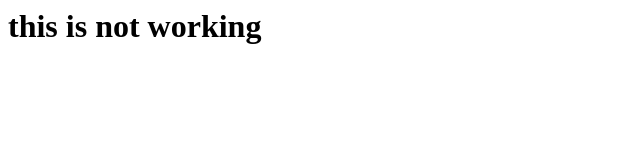
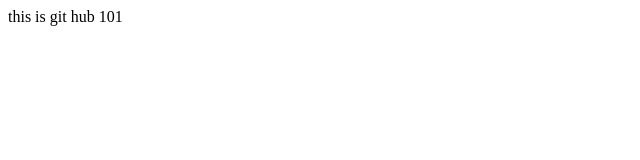
Before and after one commit to leoleesgibson/leoleesgibson.github.io, a plain HTML site: page index.html in a window 1280 px wide. Shown: the whole page, without its empty margins (0-640 px from the left). Drawn offline with Linux system fonts and the light colour scheme.

Commit message:
this is file update

```diff
--- a/index.html
+++ b/index.html
@@ -1,5 +1,5 @@
 
 
 <div>
-    <h1>this is not working</h1>
+    <p>this is git hub 101 </p>
 </div>
```
